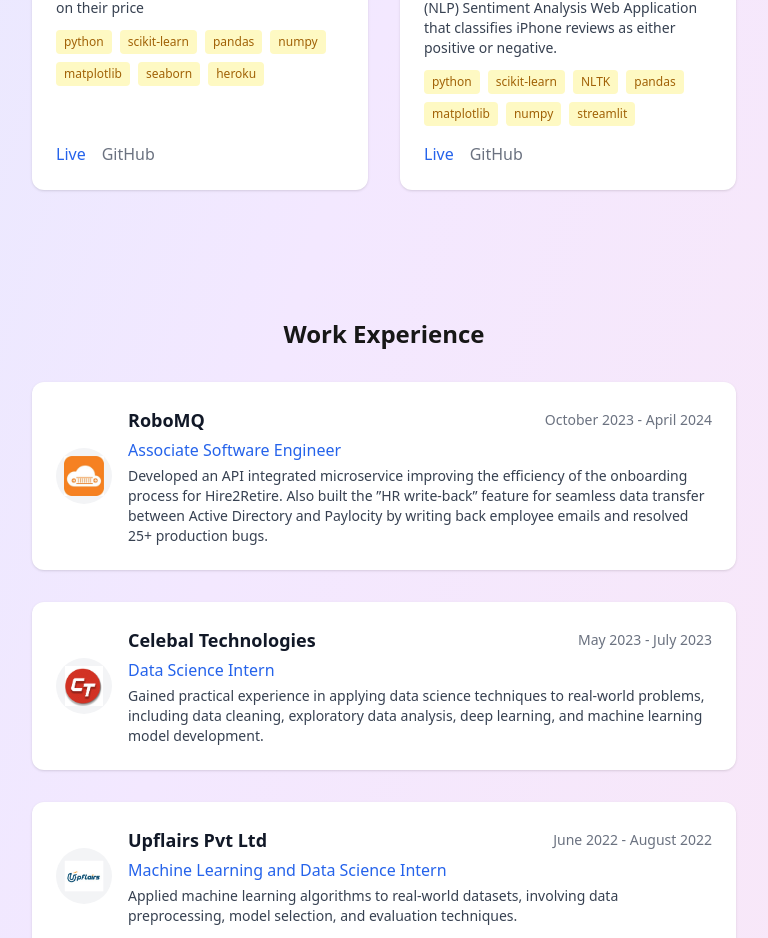
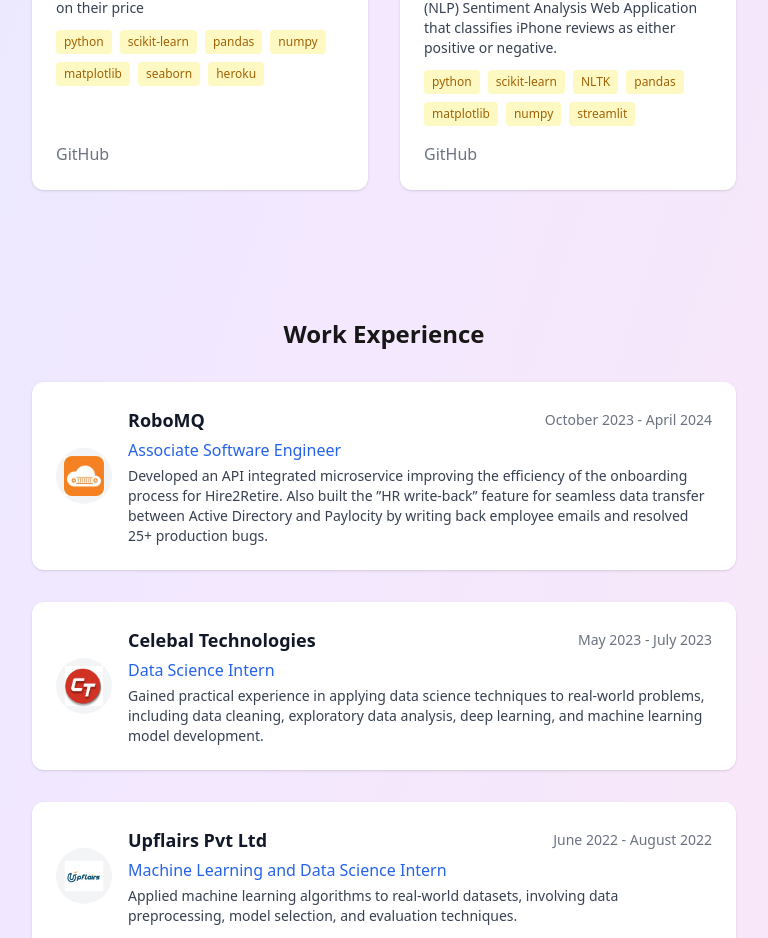
Before and after one commit to atulyashree/Portfolio, a Next.js app in the folder portfolio-next/: page / in a window 1280 px wide. Shown: the part 2012-2950 px from the top of the page, without its empty margins (256-1024 px from the left). Built offline with nearby package versions, Linux system fonts and the light colour scheme.

Commit message:
portfolio touch up

```diff
--- a/portfolio-next/src/components/Projects.tsx
+++ b/portfolio-next/src/components/Projects.tsx
@@ -79,7 +79,6 @@
                 ))}
               </div>
               <div className="flex gap-4 mt-auto">
-                <a href={project.link} className="text-blue-600 dark:text-blue-400 font-medium hover:underline" target="_blank" rel="noopener noreferrer">Live</a>
                 <a href={project.github} className="text-gray-500 dark:text-gray-300 font-medium hover:underline" target="_blank" rel="noopener noreferrer">GitHub</a>
               </div>
             </div>
```
